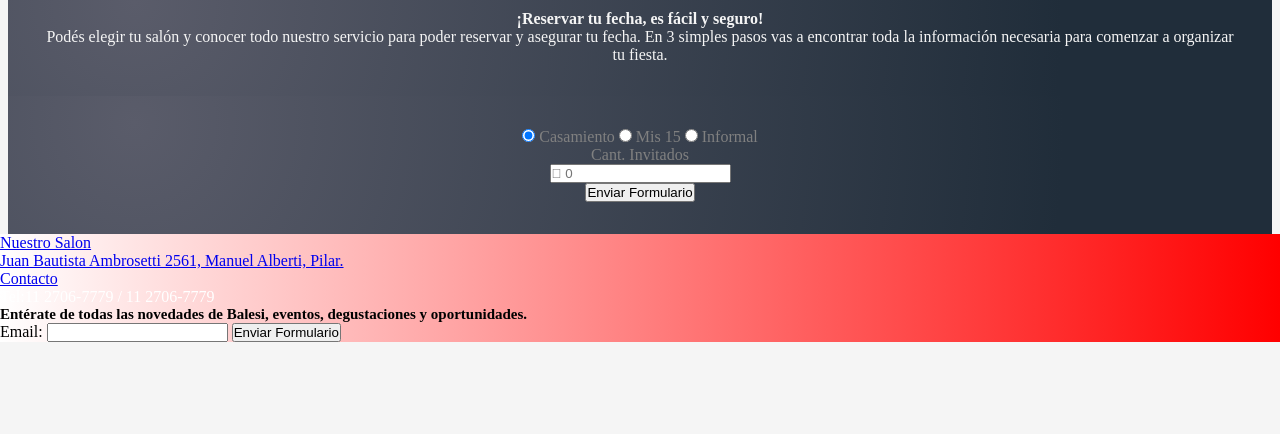
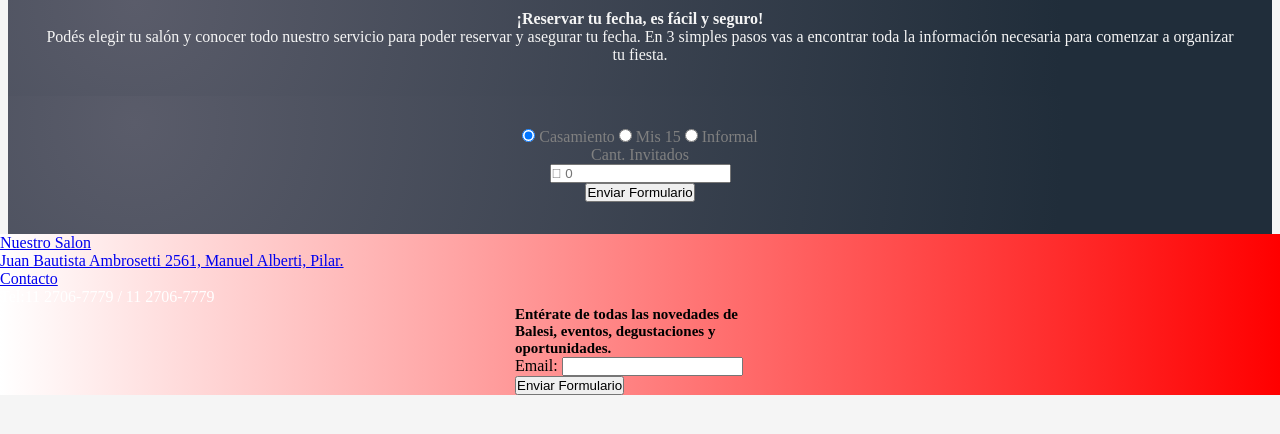
Before and after one commit to Bressser/balesi-salon-web, a website: page pages/reservar.html in a window 1280 px wide. Shown: the part 92-526 px from the top of the page. Drawn offline with nearby package versions, Linux system fonts and the light colour scheme.

Commit message:
GRIDS y +

```diff
--- a/css/estilos.css
+++ b/css/estilos.css
@@ -70,6 +70,7 @@ body {
   margin: 5px;
   padding: 5px;
   display: inline-block;
+  align-items: center;
 }
 
 .border {
@@ -232,4 +233,21 @@ li:hover {
   text-align: center;
   color: gray;
 }
+
+.grid-footer{
+  display: grid;
+  grid-template-columns: 350px;
+  grid-template-rows: auto;
+  align-content: end;
+  justify-content: start;
+
+}
+
+.grid-footer2{
+  display: grid;
+  grid-template-columns: 250px;
+  grid-template-rows: auto;
+  align-content: end;
+  justify-content: center;
+}
 /*# sourceMappingURL=estilos.css.map */
--- a/pages/reservar.html
+++ b/pages/reservar.html
@@ -33,7 +33,7 @@
     </nav>
 
     <!--Bootstrap-->
-    <body >
+    <body>
         <main class="contenedor-reserva">
         <div class="contenido-reserva">
         <h4>¡Reservar tu fecha, es fácil y seguro!</h4>
@@ -61,7 +61,7 @@
 
 
 
-    <footer>
+    <footer class="grid-footer">
     <ul class="tipografia">
        <li>
          <a href="./pages/galeria-de-fotos.html">Nuestro Salon</a>
@@ -76,6 +76,8 @@
         Tel:11 2706-7779 / 11 2706-7779
        </li>
     </ul>
+    </footer>
+    <footer class="grid-footer2">
     <h1 class="tipografia-modifier"> Entérate de todas las novedades de Balesi,
         eventos, degustaciones y oportunidades. </h1>
     <form>
```
Also changed, not shown: index.html (+2 -0 lines), pages/contacto.html (+1 -1 lines), pages/galeria-de-fotos.html (+3 -1 lines).
